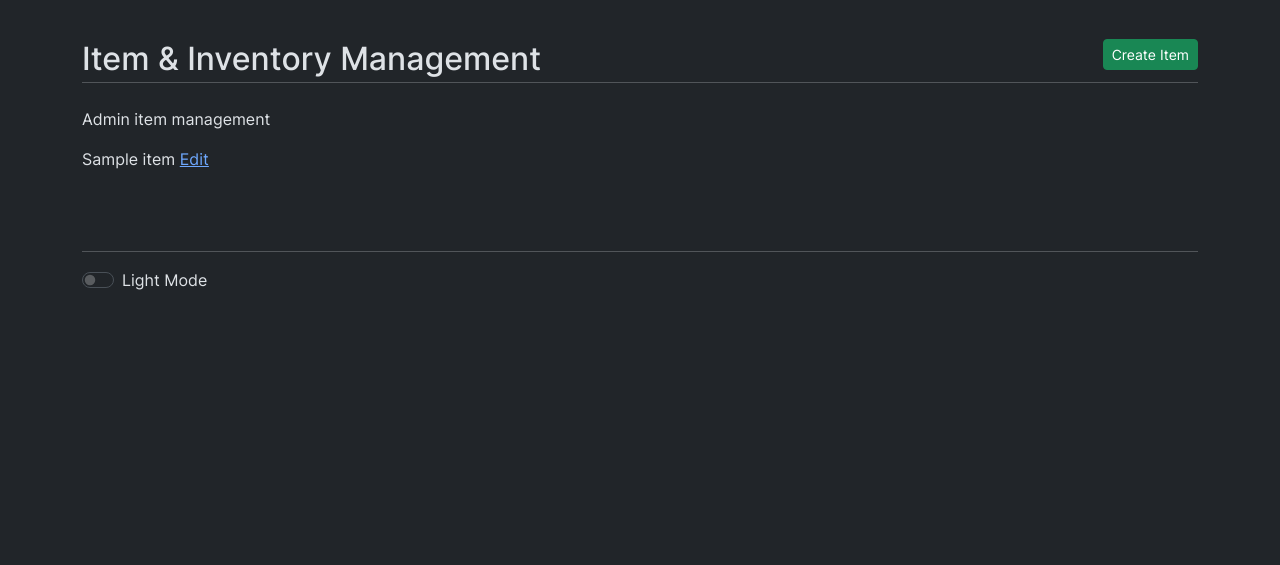
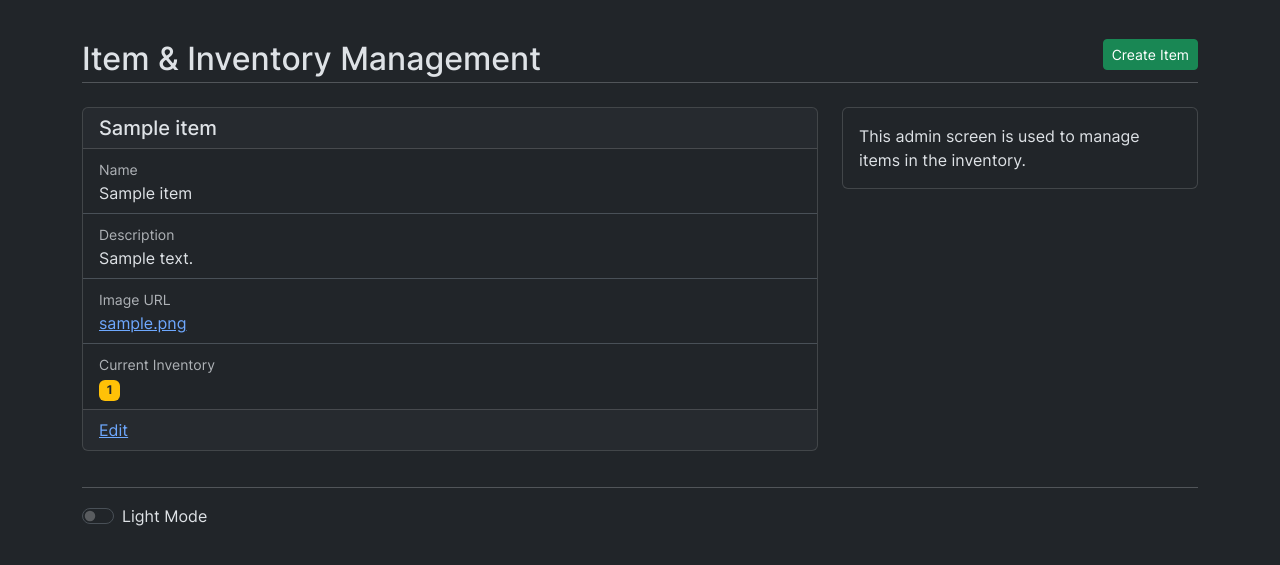
Before and after one commit to jack-hermanson/ShoppingAppICT4300, a Flask app: page /items/ in a window 1280 px wide. Shown: the part 86-651 px from the top of the page. Run offline with Flask 3, Linux system fonts and the light colour scheme; tables that the repository leaves empty hold one stand-in row (values such as "Sample post"); some libraries are stand-ins or nearby versions.

Commit message:
build out rudiementary items screen

```diff
--- a/main/modules/items/forms.py
+++ b/main/modules/items/forms.py
@@ -14,5 +14,5 @@
     name = StringField("Name", validators=[DataRequired(), name_length])
     description = TextAreaField("Description", validators=[description_length])
     image_url = URLField("Image URL", validators=[image_url_length])
-    current_inventory = IntegerField("Current Inventory", validators=[DataRequired(), inventory_range])
+    current_inventory = IntegerField("Current Inventory", validators=[inventory_range])
     submit = SubmitField("Submit")
--- a/main/web/templates/base.html
+++ b/main/web/templates/base.html
@@ -93,7 +93,7 @@
 
 </div>
 <footer>
-    <div class="container">
+    <div class="container pt-1">
         <hr />
         <div class="form-check form-switch">
             <input type="checkbox" class="form-check-input" id="dark-mode-checkbox">
--- a/main/web/templates/items/index.html
+++ b/main/web/templates/items/index.html
@@ -11,12 +11,19 @@
 
 {% block body %}
     <div class="row">
-        <div class="col-12 col-lg-8">
-            <p>Admin item management</p>
+        <div class="col-12 col-lg-8 order-1 order-lg-0">
             {% for item in items_list %}
-            	<p>{{ item.name }} <a href="{{ url_for("items.edit", item_id=item.item_id) }}">Edit</a>
-                </p>
+            	{% include "items/item-index-partial.html" %}
             {% endfor %}
+        </div>
+        <div class="col-12 col-lg-4 order-0 order-lg-1 mb-4 mb-lg-0">
+            <div class="card">
+                <div class="card-body">
+                    <div class="card-text">
+                        <p class="mb-0">This admin screen is used to manage items in the inventory.</p>
+                    </div>
+                </div>
+            </div>
         </div>
     </div>
 {% endblock body %}
--- /dev/null
+++ b/main/web/templates/items/item-index-partial.html
@@ -0,0 +1,46 @@
+{% from "macros/key-val-list-item.html" import key_val_list_item %}
+
+<div class="card mb-4 no-mb-last">
+    <div class="card-header">
+        <h5 class="mb-0">{{ item.name }}</h5>
+    </div>
+    <div class="card-body p-0">
+        <div class="list-group list-group-flush">
+            {% call key_val_list_item("Name") %}
+                <div>
+                    {{ item.name }}
+                </div>
+            {% endcall %}
+            {% call key_val_list_item("Description") %}
+                <div>
+                    {% if item.description %}
+                        {{ item.description }}
+                    {% else %}
+                        <span class="text-muted">(No description)</span>
+                    {% endif %}
+                </div>
+            {% endcall %}
+            {% call key_val_list_item("Image URL") %}
+                <div>
+                    {% if item.image_url %}
+                        <a href="{{ item.image_url }}" target="_blank">{{ item.image_url }}</a>
+                    {% else %}
+                        <span class="text-muted">(No image URL)</span>
+                    {% endif %}
+                </div>
+            {% endcall %}
+            {% call key_val_list_item("Current Inventory") %}
+                <div>
+                    <span
+                            class="badge bg-{% if item.current_inventory < 1 %}danger{% elif item.current_inventory < 10 %}warning text-dark{% else %}success{% endif %}"
+                    >
+                        {{ item.current_inventory }}
+                    </span>
+                </div>
+            {% endcall %}
+        </div>
+    </div>
+    <div class="card-footer">
+        <a href="{{ url_for("items.edit", item_id=item.item_id) }}">Edit</a>
+    </div>
+</div>
--- /dev/null
+++ b/main/web/templates/macros/key-val-list-item.html
@@ -0,0 +1,6 @@
+{% macro key_val_list_item(label, class="") %}
+    <div class="list-group-item {{ class }}">
+        <small class="text-muted">{{ label }}</small>
+        {{ caller() }}
+    </div>
+{% endmacro %}
```
Also changed, not shown: main/modules/items/routes.py (+5 -4 lines).
